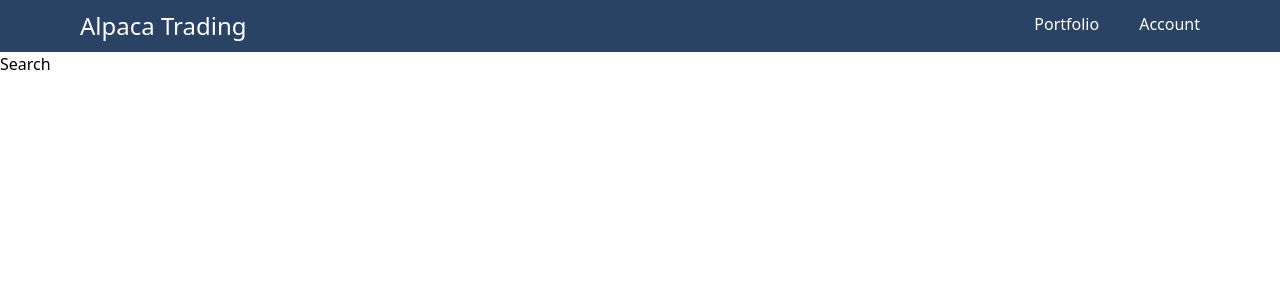
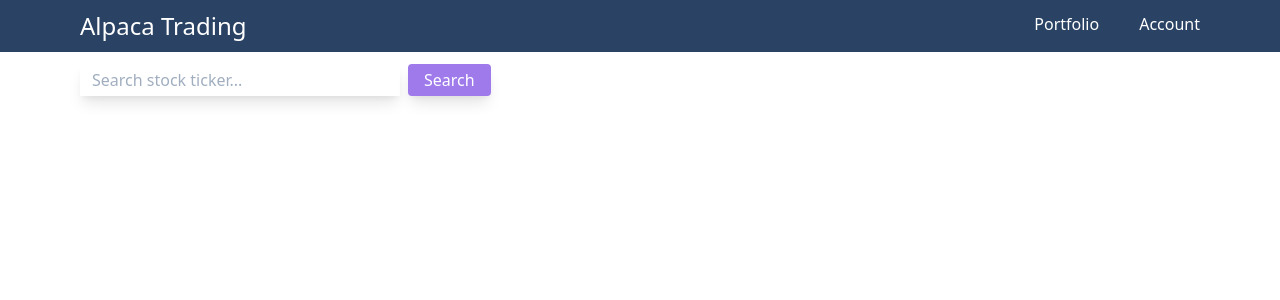
Before and after one commit to tarricsookdeo/alpaca-react, a React (Create React App) app: page / in a window 1280 px wide. Shown: the top 300 px of the page. Built offline with nearby package versions, Linux system fonts and the light colour scheme.

Commit message:
Will create initial Search component design.

```diff
--- a/src/components/stock/Search.js
+++ b/src/components/stock/Search.js
@@ -3,9 +3,19 @@ import React, { Component } from 'react';
 class Search extends Component {
   render() {
     return (
-      <div>
-        <h1>Search</h1>
-      </div>
+      <form>
+        <input
+          className='w-1/4 mt-3 py-1 pl-3 ml-20 shadow-lg shadow-blue focus:outline-none'
+          type='text'
+          placeholder='Search stock ticker...'
+        />
+        <button
+          className='bg-purple-500 hover:bg-purple-700 shadow-lg text-white ml-2 py-1 px-4 rounded'
+          type='submit'
+        >
+          Search
+        </button>
+      </form>
     );
   }
 }
```
